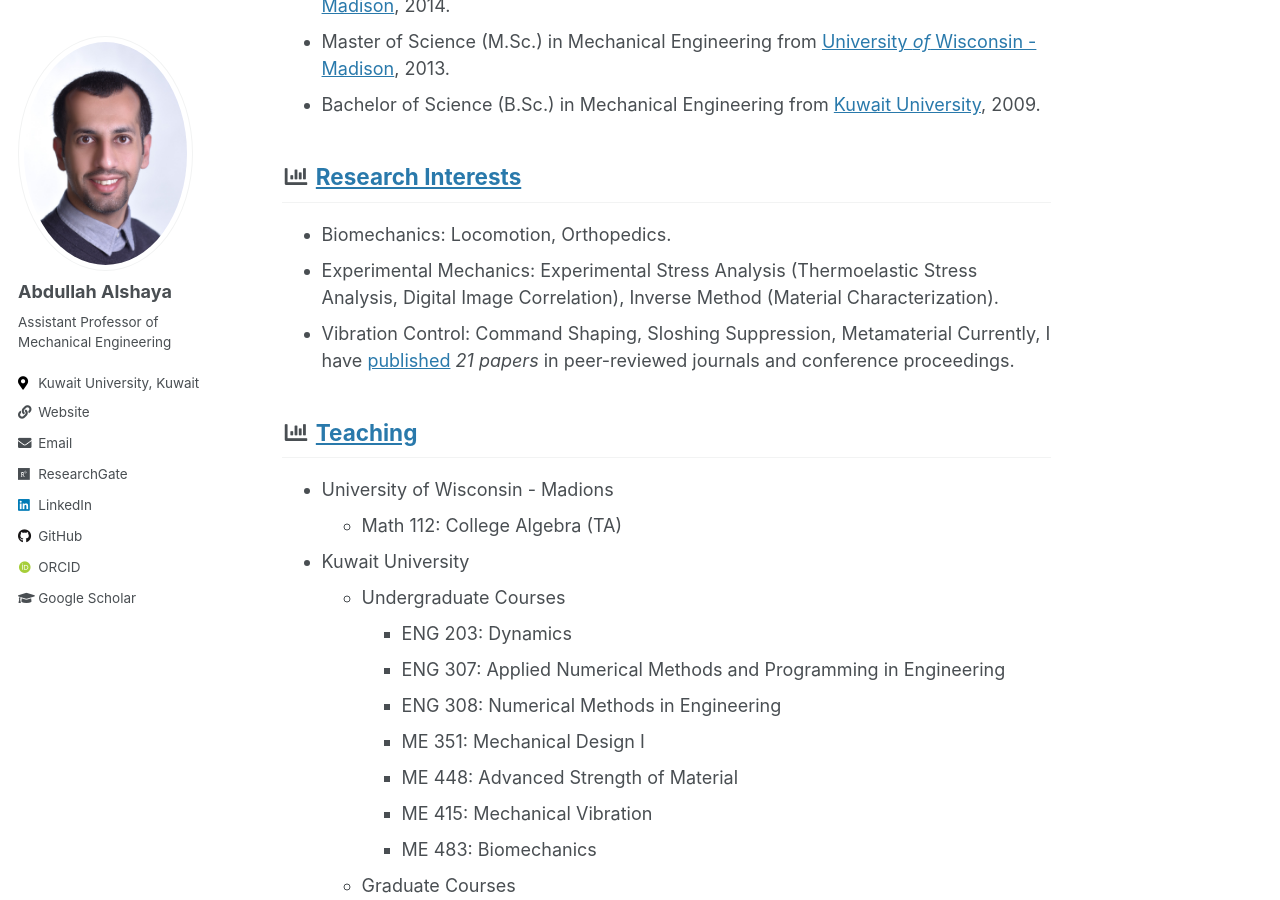
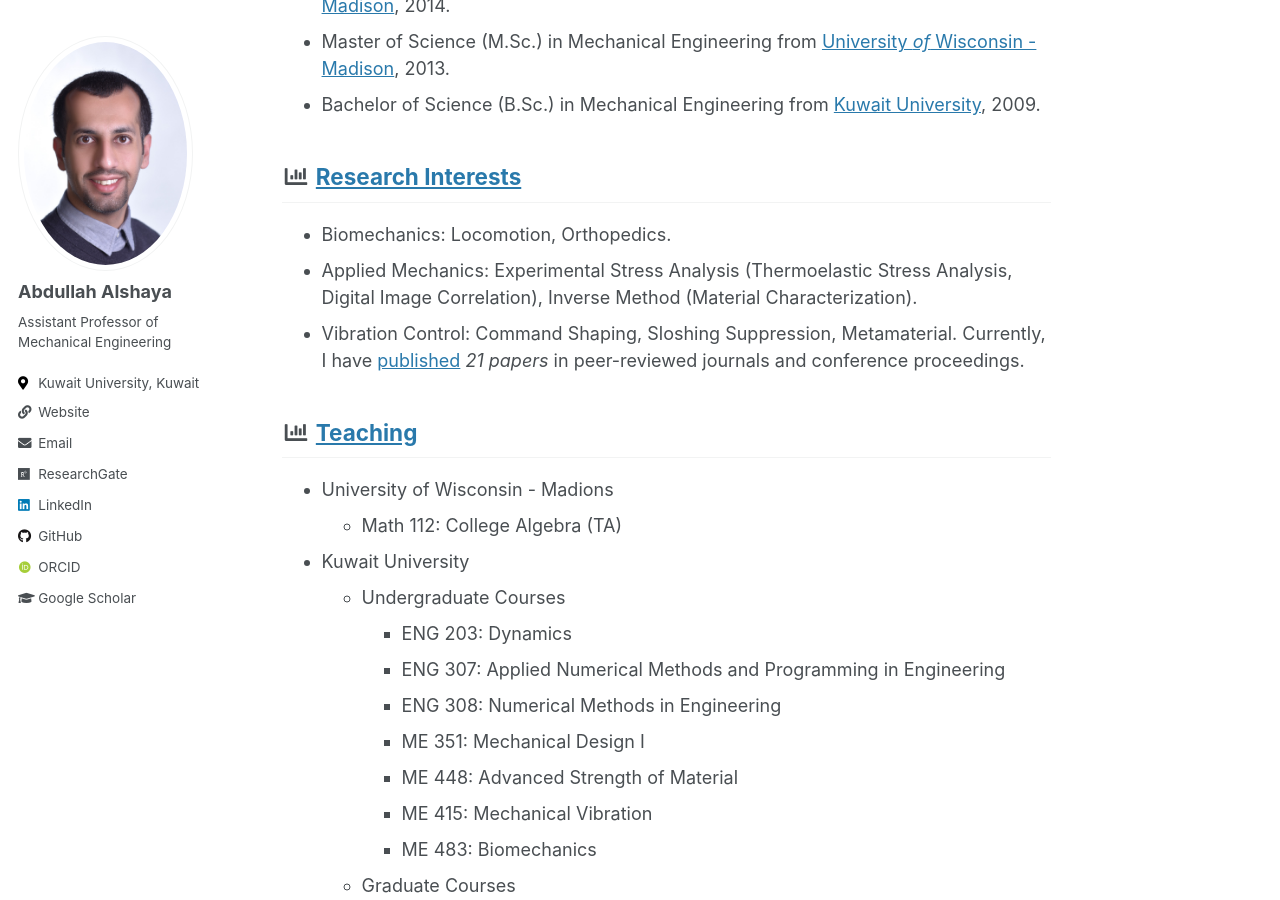
Before and after one commit to abdullah-alshaye/abdullah, a Jekyll site: the page built from _pages/about.md, in a window 1280 px wide and 900 px high, scrolled down 612 px. Built offline with Jekyll 4.4.1, drawn with Linux system fonts in a browser that asks for light colours; some web fonts are replaced.

Commit message:
Update about.md

```diff
--- a/_pages/about.md
+++ b/_pages/about.md
@@ -21,8 +21,8 @@
 ## <i class="fas fa-fw fa-chart-bar" aria-hidden="true"></i> [Research Interests](research)
 {: #Research_Interests }
 - Biomechanics: Locomotion, Orthopedics.
-- Experimental Mechanics: Experimental Stress Analysis (Thermoelastic Stress Analysis, Digital Image Correlation), Inverse Method (Material Characterization).
-- Vibration Control: Command Shaping, Sloshing Suppression, Metamaterial
+- Applied Mechanics: Experimental Stress Analysis (Thermoelastic Stress Analysis, Digital Image Correlation), Inverse Method (Material Characterization).
+- Vibration Control: Command Shaping, Sloshing Suppression, Metamaterial.
 Currently, I have [published](publications) *21 papers* in peer-reviewed journals and conference proceedings.
 
 ## <i class="fas fa-fw fa-chart-bar" aria-hidden="true"></i> [Teaching](teaching)
```
